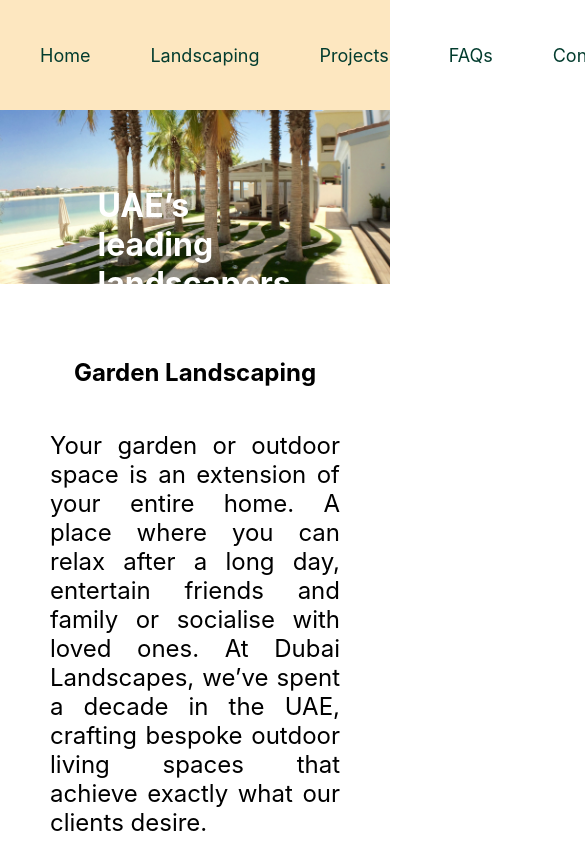
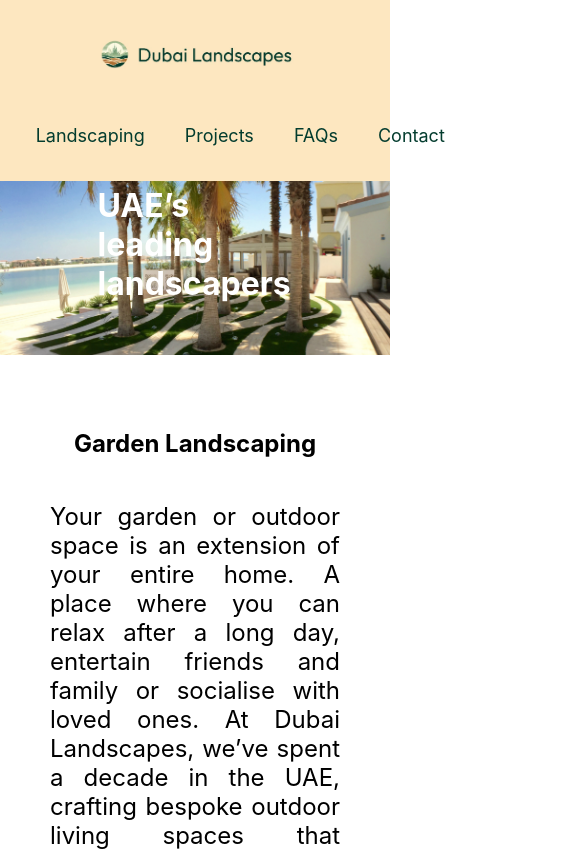
Before and after one commit to 24992151/portfoliolarge, a React (Create React App) app: page / in a window 390 px wide. Shown: the top 851 px of the page, 585 px wide, since content can reach past the window. Built offline with nearby package versions, Linux system fonts and the light colour scheme.

Commit message:
Commit 2 Header CSS
Mobile Cross Platforming

```diff
--- a/src/components/Header/header.css
+++ b/src/components/Header/header.css
@@ -37,3 +37,20 @@
     margin-left: 15px;
     color: #999999;
 }
+
+/* Media query for mobile compatibility*/
+@media (max-width: 768px) {
+    .header {
+        flex-direction: column;
+        padding: 20px;
+    }
+
+    .nav-container {
+        margin-top: 20px;
+    }
+
+    .nav-item {
+        margin: 10px 0;
+        padding: 5px;
+    }
+}
```
